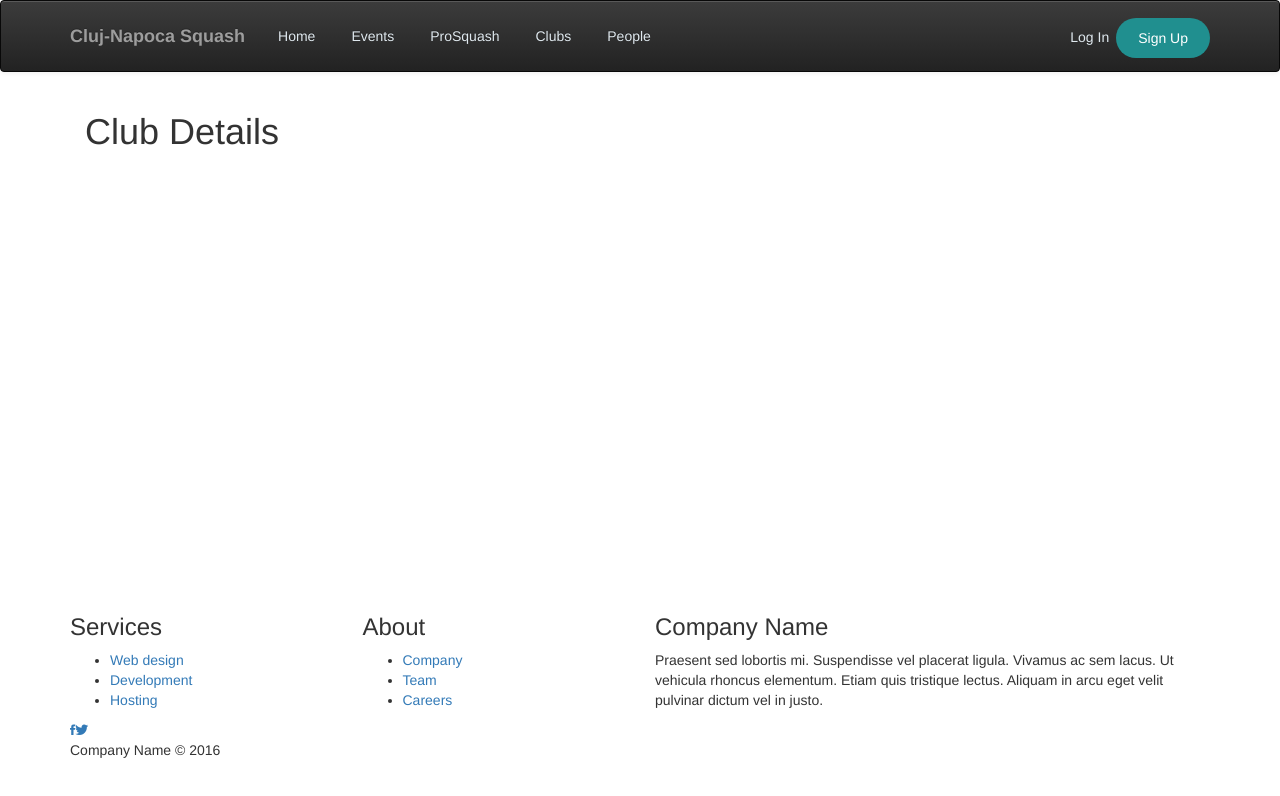
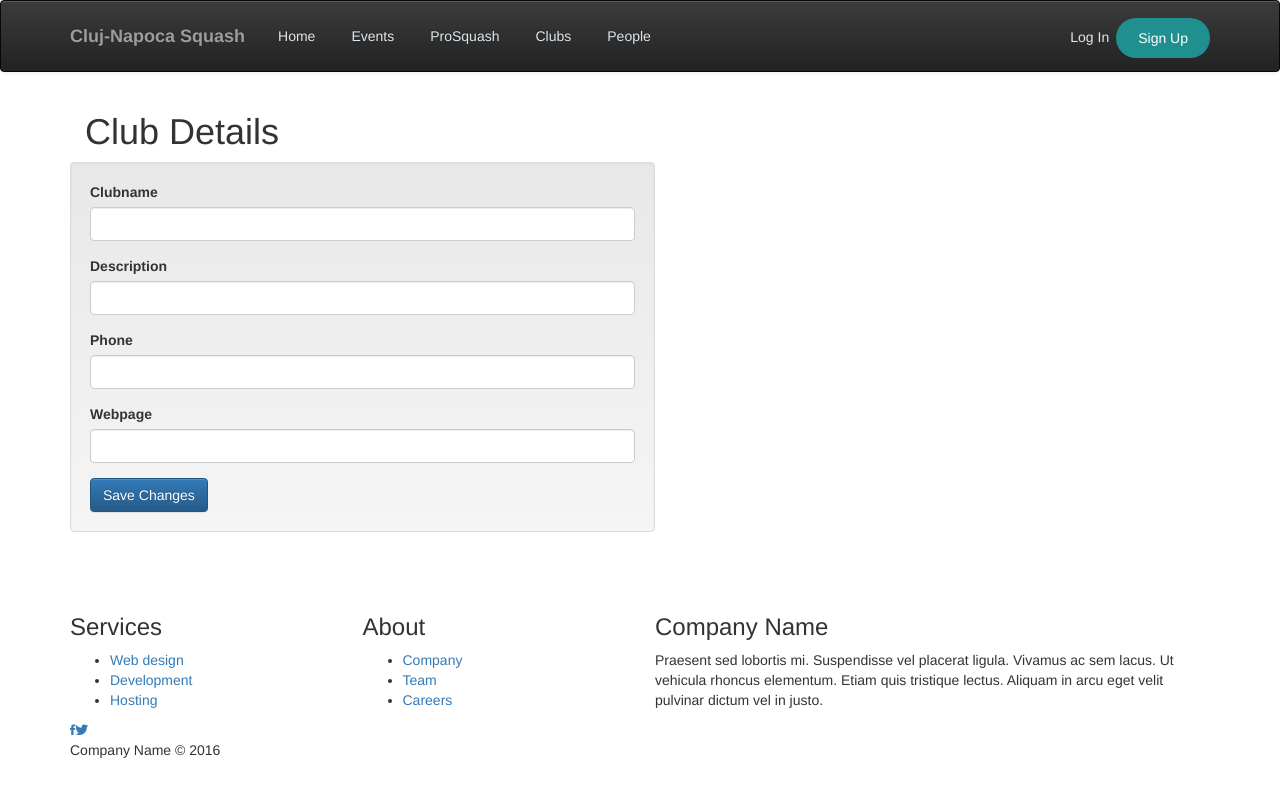
Before and after one commit to feischml/cluj-squash, an Angular app: page /clubs/clubid/1 in a window 1280 px wide. Shown: the top 796 px of the page. Built offline with nearby package versions, Linux system fonts and the light colour scheme; no server answers.

Commit message:
commit 18.06.2017

```diff
--- a/src/app/app.constants.ts
+++ b/src/app/app.constants.ts
@@ -1,3 +1,15 @@
+import { Headers } from '@angular/http';
+
 export class AppConstants{
     public static serverUrl = "http://localhost:3000";
+
+    private headers = new Headers();
+
+    constructor(){
+        this.headers.append('Content-Type', 'application/json');
+    }
+
+    getHeaders(): Headers{
+        return this.headers;
+    }
 }
--- a/src/app/app.module.ts
+++ b/src/app/app.module.ts
@@ -1,6 +1,6 @@
 import { BrowserModule } from '@angular/platform-browser';
 import { NgModule } from '@angular/core';
-import { FormsModule } from '@angular/forms';
+import { FormsModule, ReactiveFormsModule } from '@angular/forms';
 import { HttpModule } from '@angular/http';
 
 // import Appcomponent
@@ -38,6 +38,7 @@ import { NavbarModules } from './navbar/navbar.module';
     NavbarModules,
     BrowserModule,
     FormsModule,
+    ReactiveFormsModule,
     HttpModule,
     routing
   ],
--- a/src/app/clubs/clubs.component.ts
+++ b/src/app/clubs/clubs.component.ts
@@ -7,9 +7,11 @@ import 'rxjs/add/operator/switchMap';
     templateUrl: './clubs.template.html',
     providers: [ ClubsService ]
 })
-export class ClubsComponent{
+export class ClubsComponent implements OnInit{
 
     componentTitle = "Clubs";
+
+    // List of all the clubs
     clubs = [];
 
     constructor( private _clubService: ClubsService,
@@ -19,7 +21,7 @@ export class ClubsComponent{
     // When the component is initialized get the list of clubs
     ngOnInit(){
         this._clubService.getClubs().subscribe(
-            function(clubs){
+            clubs => {
                 this.clubs = clubs;
                 // ToDo delete - for check purpose - show it in the console
                 console.log(this.clubs);
--- a/src/app/clubs/clubs.template.html
+++ b/src/app/clubs/clubs.template.html
@@ -1,3 +1,29 @@
 <div class="container">
     <h1>Clubs</h1>
+
+    <table class="table table-bordered">
+	<thead>
+		<tr>
+			<th>Clubname</th>
+			<th>Description</th>
+			<th>Phone</th>
+			<th>Link</th>
+            <th>Edit</th>
+		</tr>
+	</thead>
+	<tbody>
+		<tr *ngFor="let club of clubs">
+			<td>{{ club.clubname }}</td>
+			<td>{{ club.description }}</td>
+            <td>{{ club.phone }}</td>
+            <td>{{ club.webpage }}</td>
+			<td>
+                <a [routerLink]="['/clubs/clubid', club._id]">
+                    <i class="glyphicon glyphicon-edit"></i>
+                </a>
+			</td>
+		</tr>
+	</tbody>
+</table>
+
 </div>
--- a/src/app/clubs/clubsform.component.ts
+++ b/src/app/clubs/clubsform.component.ts
@@ -1,18 +1,36 @@
 import { Component, OnInit } from '@angular/core';
 import { ClubsService } from './service/clubs.service';
 import { Router, ActivatedRoute} from '@angular/router';
+import { FormBuilder, FormGroup }    from '@angular/forms';
+import { Club } from './model/club.model';
 
 @Component({
     templateUrl: './clubsform.template.html',
     providers: [ ClubsService ]
 })
-export class ClubsFormComponent{
+export class ClubsFormComponent implements OnInit{
 
-    constructor(private _clubsService: ClubsService,
+    form: FormGroup;
+
+    // The actual club edited in the form
+    club = new Club();
+
+    constructor( fb: FormBuilder,
+                private _clubsService: ClubsService,
                 private _route: ActivatedRoute,
-                private _router: Router){ }
+                private _router: Router){
+
+    // Build the form
+        this.form = fb.group({
+            clubname: [],
+            description: [],
+            phone: [],
+            webpage: []
+        });
+    }
 
     ngOnInit(){
+        // Get the params from the URL
         this._route.params.subscribe(params => {
             var id = params["id"];
             var name = params["name"];
@@ -21,25 +39,34 @@ export class ClubsFormComponent{
             if (!name){
                 return;
             } else {
-                this._clubsService.getClub(name.toString()).subscribe(function(club){
-                    // ToDo delete - for check purpose - show it in the console
-                    console.log(club);
-                },
-                function(err){
-                    console.log(err);
-                })
+                this._clubsService.getClub(name.toString()).subscribe(
+                    club => {
+                        this.club = club;
+                    },
+                    function(err){
+                        console.log(err);
+                    }
+                )
             }
         } else {
             // Get Club by id
-            this._clubsService.getClub("", id.toString()).subscribe(function(club){
-                    // ToDo delete - for check purpose - show it in the console
-                    console.log(club);
+            this._clubsService.getClub("", id.toString()).subscribe(
+                club => {
+                    this.club = club;
                 },
                 function(err){
                     console.log(err);
                 })
             }
         });
+    }
 
+    // Save changes made in the form
+    save(){
+        var result = this._clubsService.updateCreateClub(this.club);
+        result.subscribe(res => {
+            console.log(res);
+            this._router.navigate(['clubs']);
+        });
     }
 }
--- a/src/app/clubs/clubsform.template.html
+++ b/src/app/clubs/clubsform.template.html
@@ -1,3 +1,29 @@
 <div class="container">
     <h1>Club Details</h1>
+    <div class="row">
+    <div class="col-md-6 well">
+        <form [formGroup]="form" (ngSubmit)="save()">
+            <fieldset>
+                <div class="form-group">
+                    <label>Clubname</label>
+                    <input [(ngModel)]="club.clubname" name="clubname" #clubname formControlName="clubname" type="text" class="form-control">
+                </div>
+                <div class="form-group">
+                    <label>Description</label>
+                    <input [(ngModel)]="club.description" #description formControlName="description" type="text" class="form-control">
+                </div>
+                <div class="form-group">
+                    <label>Phone</label>
+                    <input [(ngModel)]="club.phone" formControlName="phone" type="text" class="form-control">
+                </div>
+                <div class="form-group">
+                    <label>Webpage</label>
+                    <input [(ngModel)]="club.webpage" formControlName="webpage" type="text" class="form-control">
+                </div>
+            </fieldset>
+            <button type="submit" class="btn btn-primary">
+                Save Changes
+            </button>
+        </form>
+    </div>
 </div>
--- a/src/app/clubs/service/clubs.service.ts
+++ b/src/app/clubs/service/clubs.service.ts
@@ -2,6 +2,8 @@ import { Injectable } from '@angular/core';
 import { Http } from '@angular/http';
 import 'rxjs/add/operator/map';
 import { AppConstants} from '../../app.constants';
+import { Club } from '../model/club.model';
+import { Headers } from '@angular/http';
 
 @Injectable()
 export class ClubsService{
@@ -17,7 +19,7 @@ export class ClubsService{
 
     // Return a club with a given name or id
     getClub(name?: String, id?: String){
-        var route = '';
+        var route;
         if (name)
             route = '/clubs/clubname/' + name;
         if (id)
@@ -26,4 +28,21 @@ export class ClubsService{
             map( club => club.json());
     }
 
+    // Update or create a club
+    updateCreateClub(club: Club){
+        var route;
+        if (!club._id){
+            route = '/clubs/create';
+            return this._http.post(AppConstants.serverUrl + route, JSON.stringify(club))
+			.map(res => res.json());
+        } else {
+            route = '/clubs/update';
+            return this._http.put(
+                    AppConstants.serverUrl + route,
+                    JSON.stringify(club),
+                    { headers: new AppConstants().getHeaders() }
+                ).map(res => res.json());
+        }
+    }
+
 }
```
Also changed, not shown: src/app/clubs/model/club.model.ts (added, +13 -0 lines).
